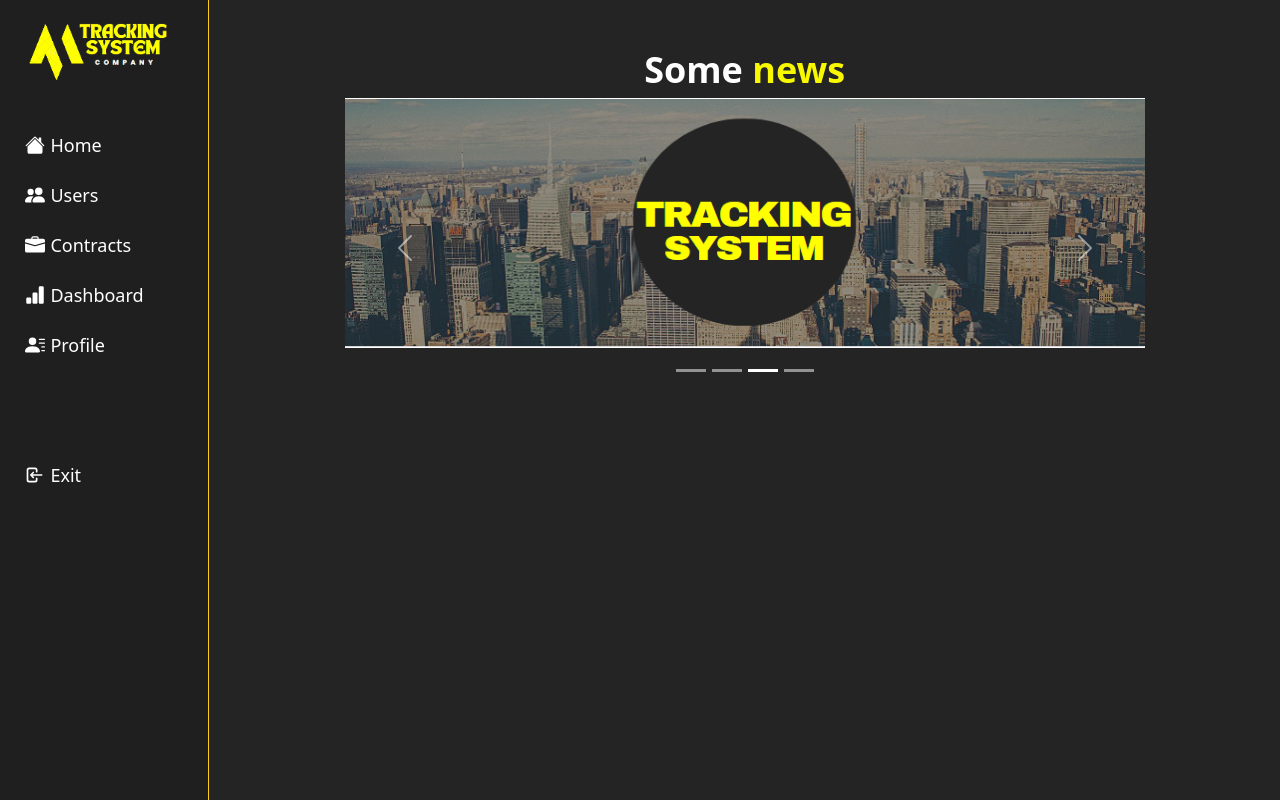
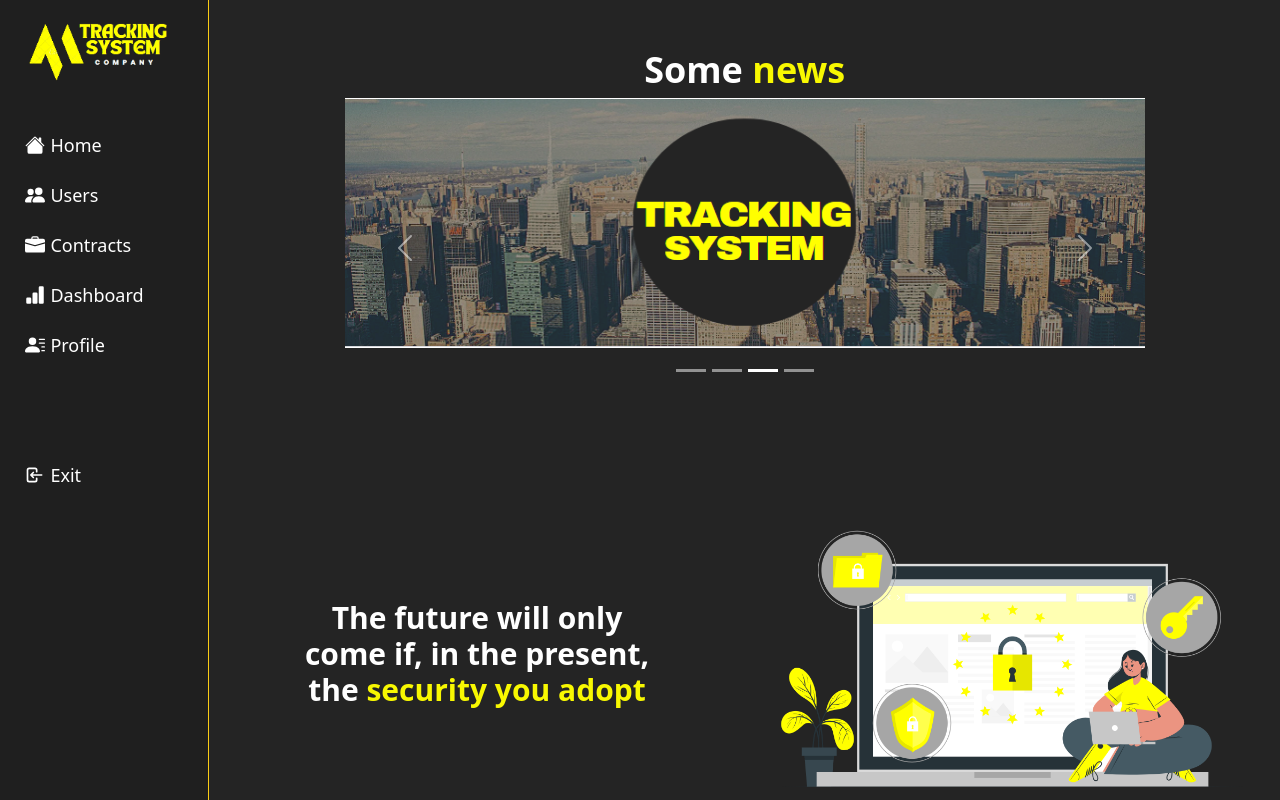
Before and after one commit to felipeluis223/trackingSystem, a React (Create React App) app: page /home/welcome in a window 1280 px wide. Built offline with nearby package versions, Linux system fonts and the light colour scheme.

Commit message:
Novos conteúdos na home

```diff
--- a/src/Template/index.js
+++ b/src/Template/index.js
@@ -71,7 +71,9 @@ function Home(){
                     </div>
                 </div>
             </section>
-            <Outlet />
+            <section className="w-full h-screen overflow-y-auto">
+                <Outlet />
+            </section>
         </section>
     );
 }
--- a/src/components/Home/index.js
+++ b/src/components/Home/index.js
@@ -5,6 +5,9 @@ import slide1 from '../../img/slide1.png';
 import slide2 from '../../img/slide2.png';
 import slide3 from '../../img/slide3.png';
 import slide4 from '../../img/slide4.png';
+
+import security from '../../img/security-data.png';
+import company from '../../img/company.png';
 
 function Home(){
     return (
@@ -37,6 +40,23 @@ function Home(){
                 </Carousel.Item>
             </Carousel>
 
+            <section className="w-full h-[400px] flex flex-row mt-[60px]">
+                <div className="w-[50%] h-full flex justify-center items-center text-center">
+                    <h3 className="w-[70%] text-3xl text-[#ffffff] font-bold">The future will only come if, in the present, the <span className="text-[#ffff00f7]">security you adopt</span></h3>
+                </div>
+                <div className="w-[50%] h-full flex justify-center items-center text-center">
+                    <img src={security} className="" />
+                </div>
+            </section>
+
+            <section className="w-full h-[400px] flex flex-row-reverse">
+                <div className="w-[50%] h-full flex justify-center items-center text-center">
+                    <h3 className="w-[70%] text-3xl text-[#ffffff] font-bold">Live safely. Work with <span className="text-[#ffff00f7]">confidence</span></h3>
+                </div>
+                <div className="w-[50%] h-full flex justify-center items-center text-center">
+                    <img src={company} className="" />
+                </div>
+            </section>
         </section>
     )
 }
```
